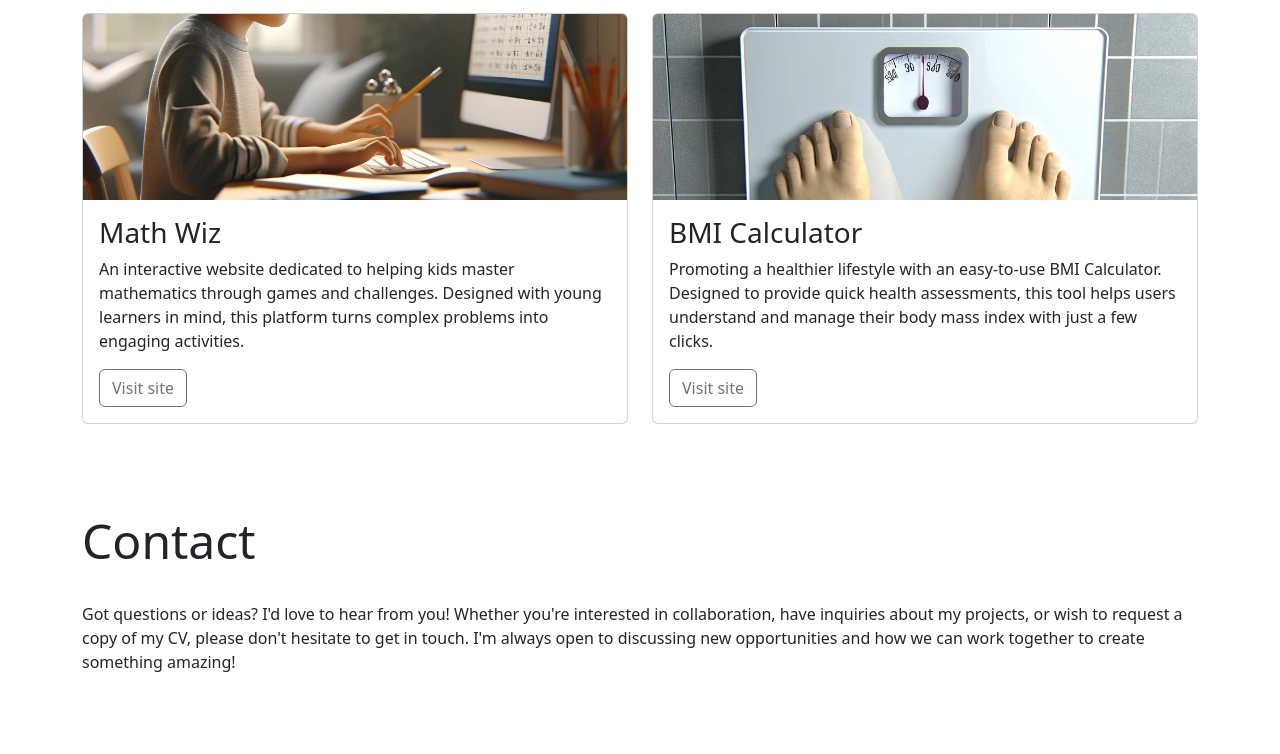
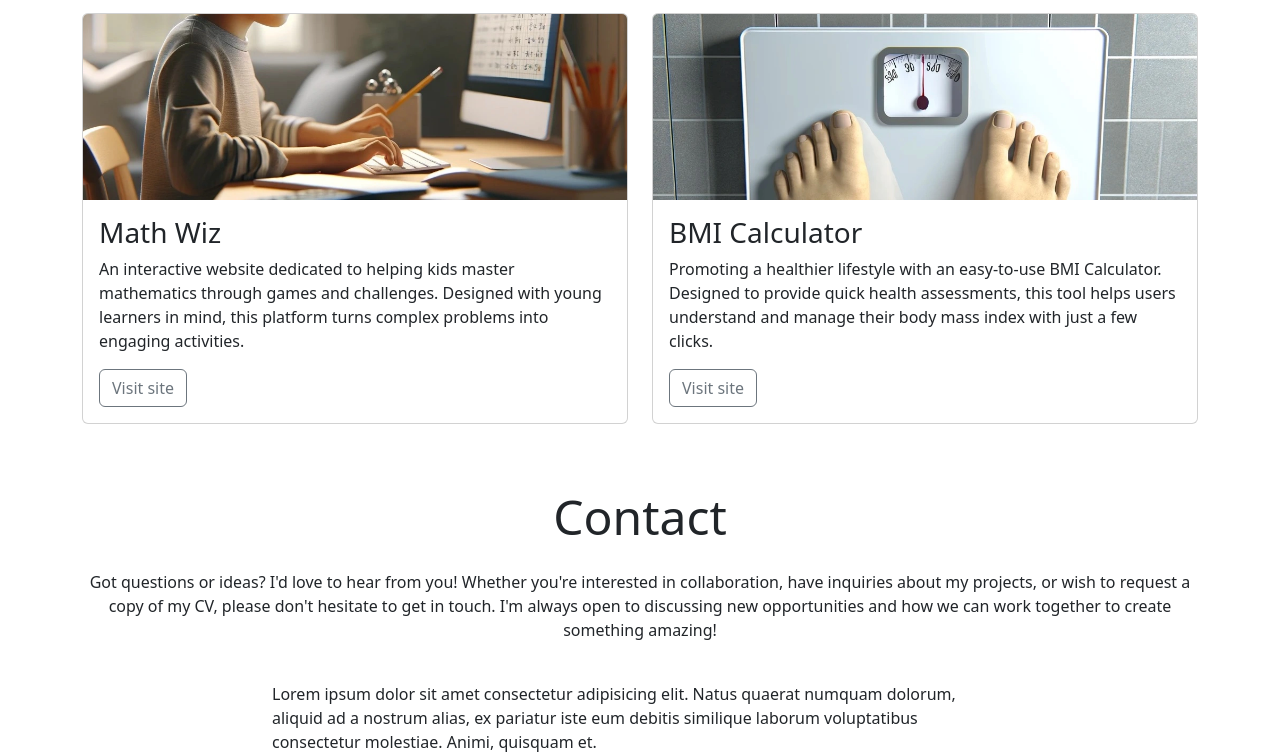
Before and after one commit to CharlesTack/bootstrap-portfolio, a plain HTML site: page index.html in a window 1280 px wide. Shown: the part 1411-2165 px from the top of the page. Before the commit the page ends 2101 px from the top, so only its background shows below. Drawn offline with nearby package versions, Linux system fonts and the light colour scheme.

Commit message:
Add form area to contact section

```diff
--- a/index.html
+++ b/index.html
@@ -169,13 +169,18 @@
 
     <!-- Contact section -->
     <footer id="contact" class="container">
-        <div class="row">
-            <div class="col-12 text-center my-4"></div>
+        <div class="row justify-content-center">
+            <div class="col-12 text-center my-4">
                 <h2 class="display-5">Contact</h2>
                 <p class="mt-4">Got questions or ideas? I'd love to hear from you! Whether you're interested in
                     collaboration, have inquiries about my projects, or wish to request a copy of my CV, please don't
-                    hesitate to get in touch. I'm always open to discussing new opportunities and how we can work together
+                    hesitate to get in touch. I'm always open to discussing new opportunities and how we can work
+                    together
                     to create something amazing!</p>
+            </div>
+            <div class="col-12 col-md-10 col-lg-8">Lorem ipsum dolor sit amet consectetur adipisicing elit. Natus
+                quaerat numquam dolorum, aliquid ad a nostrum alias, ex pariatur iste eum debitis similique laborum
+                voluptatibus consectetur molestiae. Animi, quisquam et.</div>
         </div>
     </footer>
 
```
